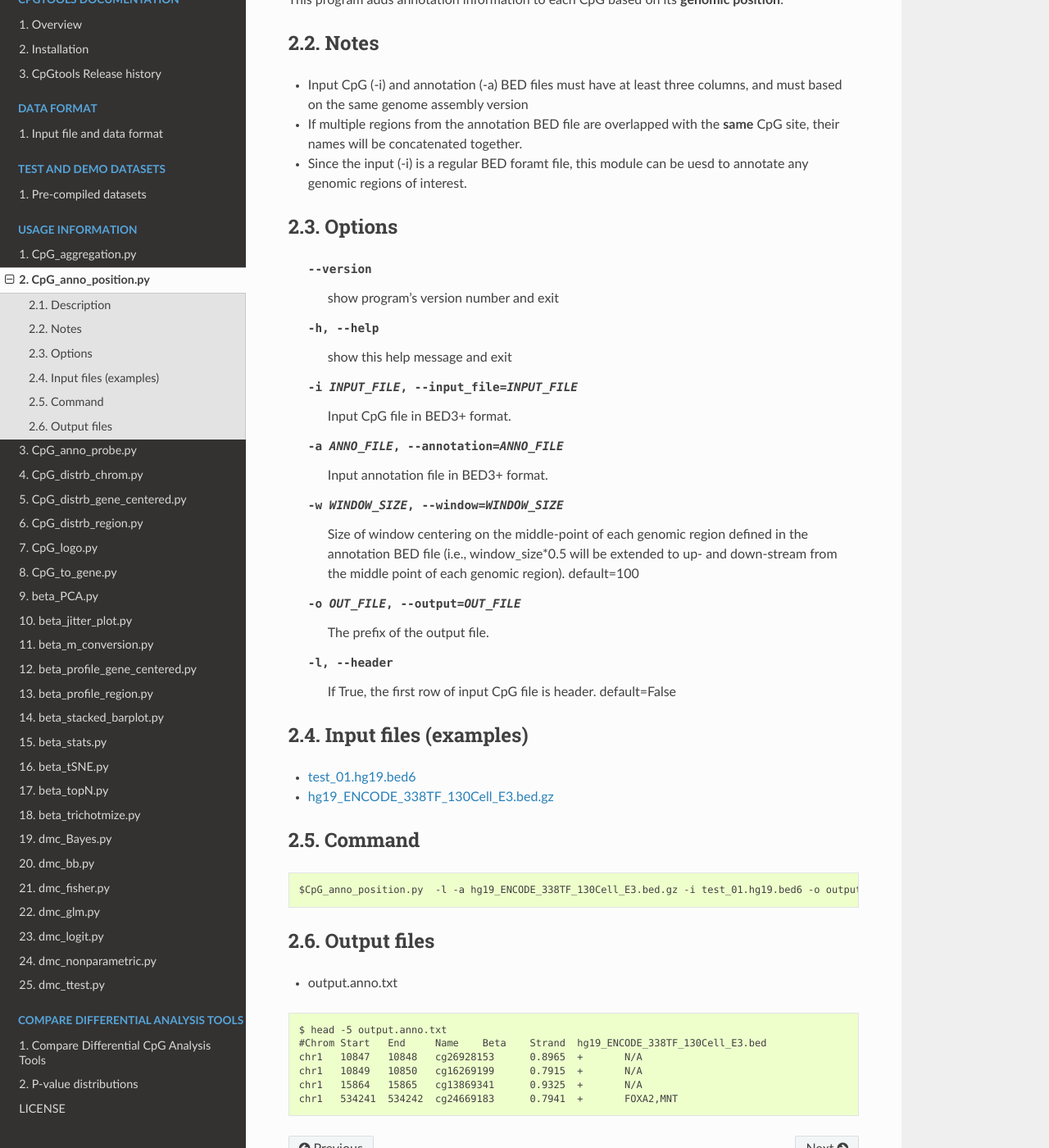
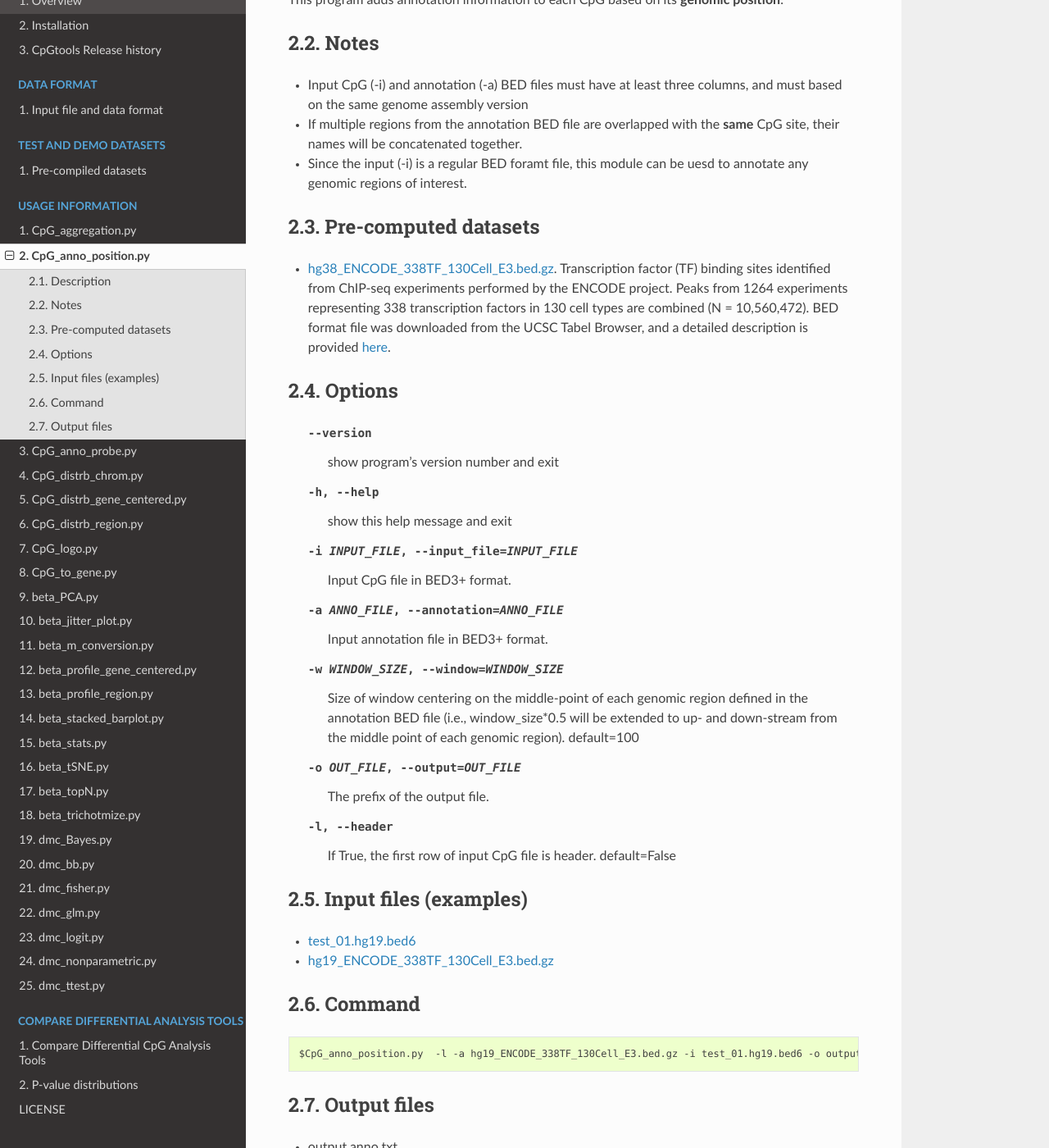
Before and after one commit to liguowang/cpgtools, a Sphinx documentation site: the page built from docs/source/demo/CpG_anno_position.rst, in a window 1280 px wide and 1400 px high, scrolled down 228 px. Shown: the whole window at 82% size. Built offline with Sphinx 7.4.7 and the Read the Docs theme 2.0.0, drawn with Linux system fonts in a browser that asks for light colours.

Commit message:
Update CpG_anno_position.rst

```diff
--- a/docs/source/demo/CpG_anno_position.rst
+++ b/docs/source/demo/CpG_anno_position.rst
@@ -13,6 +13,11 @@ Notes
 - If multiple regions from the annotation BED file are overlapped with the **same**
   CpG site, their names will be concatenated together.
 - Since the input (-i) is a regular BED foramt file, this module can be uesd to annotate any genomic regions of interest.
+
+Pre-computed datasets
+----------------------
+
+- `hg38_ENCODE_338TF_130Cell_E3.bed.gz <https://sourceforge.net/projects/cpgtools/files/data/hg38_ENCODE_338TF_130Cell_E3.bed.gz>`_. Transcription factor (TF) binding sites identified from ChIP-seq experiments performed by the ENCODE project. Peaks from 1264 experiments representing 338 transcription factors in 130 cell types are combined (N = 10,560,472). BED format file was downloaded from the UCSC Tabel Browser, and a detailed description is provided `here <https://genome.ucsc.edu/cgi-bin/hgTrackUi?hgsid-732007223_QUJBO5BMeBu3R7xczOAWQ0UV9A1f&c-chr9&g-encRegTfbsClustered>`_.
 
 Options
 -------
```
